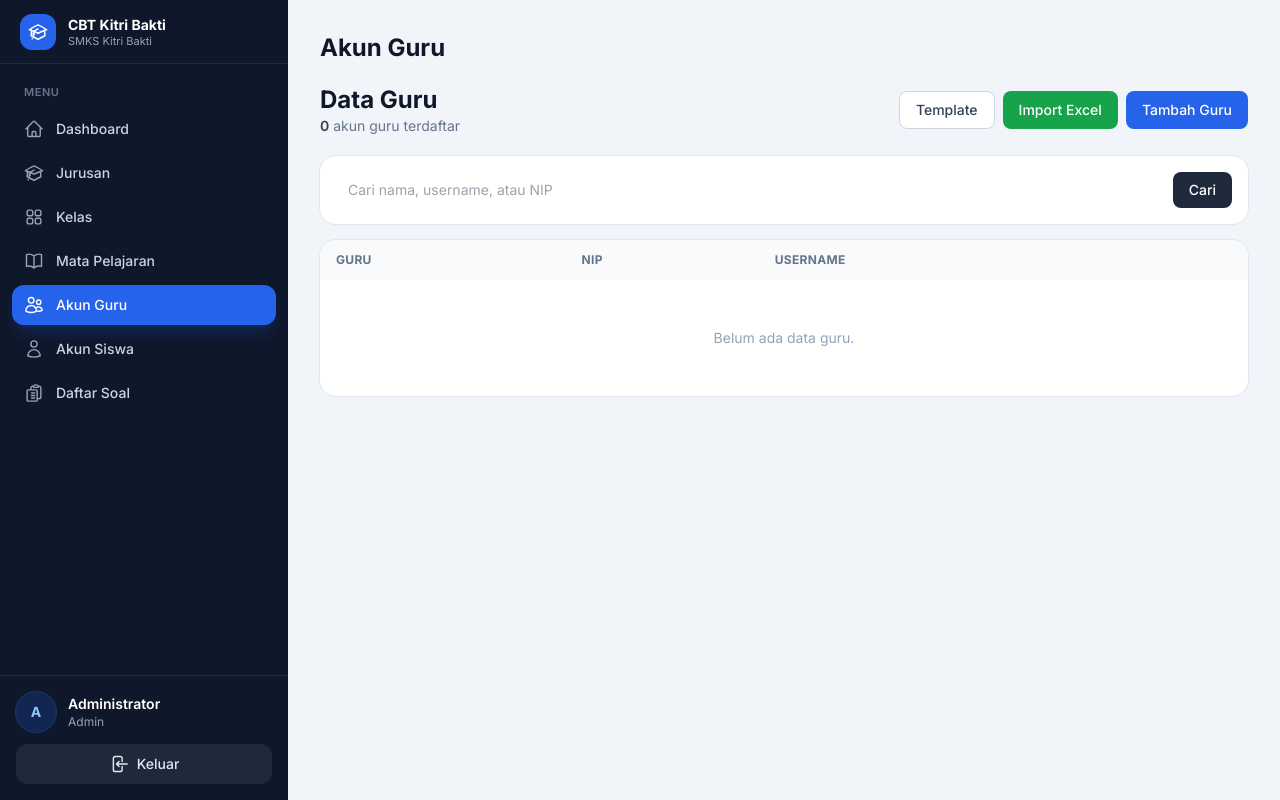
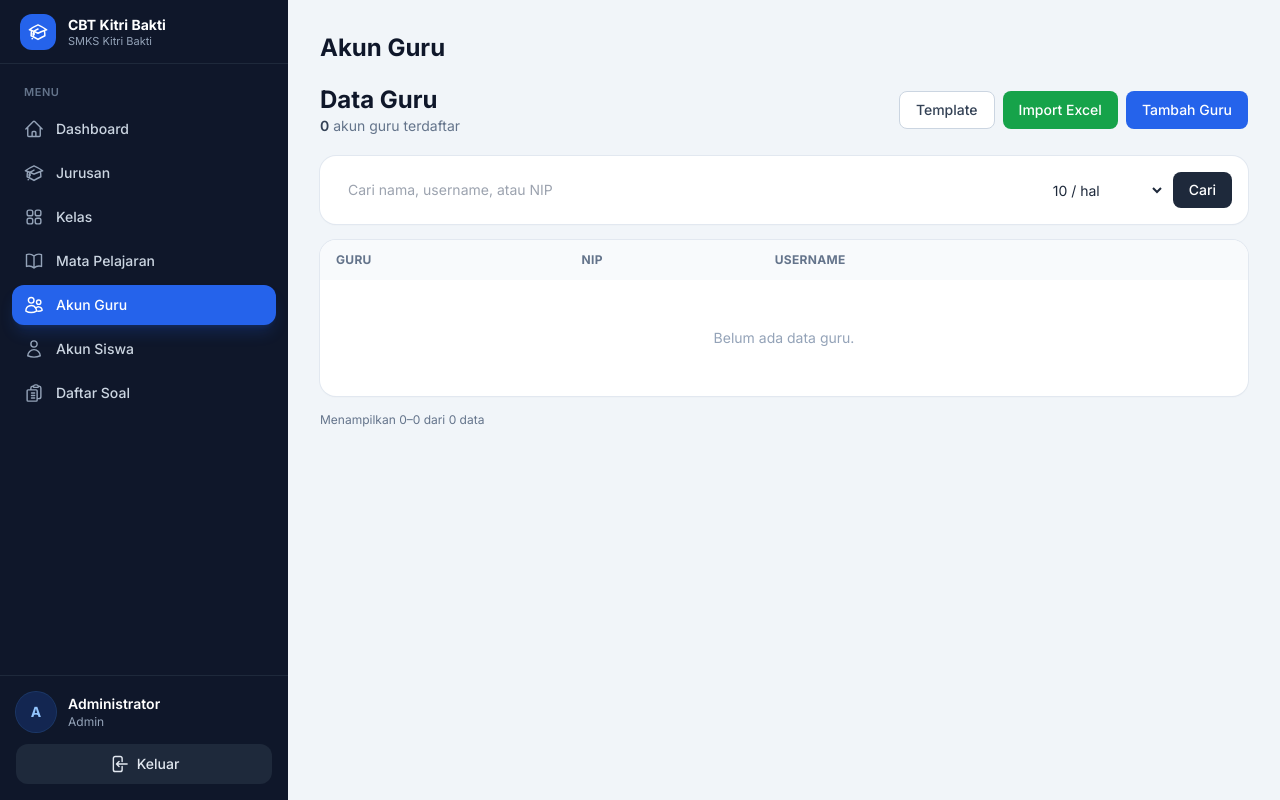
Before and after one commit to Andikasyptr/cbt-kitri, a Laravel app: page /admin/guru in a window 1280 px wide. Run offline with Laravel 12, Linux system fonts and the light colour scheme; a user stored in the database is signed in; data comes from the database, SQL or seed files in the repository; some libraries are stand-ins or nearby versions.

Commit message:
perbaikan pagination

```diff
--- a/app/Http/Controllers/Admin/UserController.php
+++ b/app/Http/Controllers/Admin/UserController.php
@@ -15,8 +15,14 @@ use PhpOffice\PhpSpreadsheet\Writer\Xlsx;
 
 class UserController extends Controller
 {
+    // Pilihan jumlah data per halaman (whitelist)
+    private const PER_PAGE = [10, 25, 50, 100, 250, 500];
+
     public function index(Request $request, string $role)
     {
+        $perPage = (int) $request->input('per_page', 10);
+        $perPage = in_array($perPage, self::PER_PAGE, true) ? $perPage : 10;
+
         $users = User::with('kelas.jurusan')
             ->where('role', $role)
             ->when($request->q, fn ($q, $s) => $q->where(fn ($w) => $w
@@ -27,7 +33,7 @@ class UserController extends Controller
             ->when($role === 'siswa' && $request->status === 'blokir', fn ($q) => $q->where('diblokir', true))
             ->when($role === 'siswa' && $request->status === 'aktif', fn ($q) => $q->where(fn ($w) => $w->where('diblokir', false)->orWhereNull('diblokir')))
             ->orderBy('name')
-            ->paginate(20)
+            ->paginate($perPage)
             ->withQueryString();
 
         return view('admin.users.index', [
@@ -95,7 +101,7 @@ class UserController extends Controller
             'mode'     => 'required|in:pilihan,kelas',
             'aksi'     => 'required|in:blokir,buka',
             'alasan'   => 'nullable|string|max:150',
-            'ids'      => 'nullable|array',
+            'ids'      => 'nullable|array|max:1000',
             'ids.*'    => 'integer',
             'kelas_id' => 'nullable|string',
         ]);
--- a/resources/views/admin/users/index.blade.php
+++ b/resources/views/admin/users/index.blade.php
@@ -11,6 +11,7 @@
     $warna = $guru ? 'bg-violet-100 text-violet-700' : 'bg-emerald-100 text-emerald-700';
     $inisial = fn ($n) => collect(explode(' ', trim($n)))->filter()->take(2)->map(fn ($k) => mb_strtoupper(mb_substr($k, 0, 1)))->implode('');
     $filterAktif = request('q') || request('kelas_id') || request('status');
+    $pilihanPerHalaman = [10, 25, 50, 100, 250, 500];
 @endphp
 
 {{-- Header halaman --}}
@@ -52,9 +53,14 @@
             <option value="blokir" @selected(request('status') === 'blokir')>Diblokir</option>
         </select>
     @endunless
+    <select name="per_page" class="px-3 py-2 sm:w-32" title="Jumlah data per halaman" onchange="this.form.submit()">
+        @foreach ($pilihanPerHalaman as $n)
+            <option value="{{ $n }}" @selected((int) request('per_page', 10) === $n)>{{ $n }} / hal</option>
+        @endforeach
+    </select>
     <button class="btn bg-slate-800 text-white hover:bg-slate-900">Cari</button>
     @if ($filterAktif)
-        <a href="{{ url()->current() }}" class="btn-ghost">Reset</a>
+        <a href="{{ url()->current() }}?per_page={{ request('per_page', 10) }}" class="btn-ghost">Reset</a>
     @endif
 </form>
 
@@ -64,7 +70,9 @@
           class="card mb-4 flex flex-col gap-2 p-3 sm:flex-row sm:items-center">
         @csrf
         <input type="hidden" name="mode" value="pilihan">
-        <span class="text-sm font-medium text-slate-700">Siswa yang dicentang:</span>
+        <span class="text-sm font-medium text-slate-700">
+            Siswa yang dicentang: <b id="jml-dipilih" class="text-blue-600">0</b>
+        </span>
         <select name="aksi" class="px-3 py-2 sm:w-40">
             <option value="blokir">Blokir</option>
             <option value="buka">Buka akses</option>
@@ -96,7 +104,7 @@
         @forelse ($users as $u)
             <tr class="{{ $u->diblokir ? 'bg-red-50/40' : 'hover:bg-slate-50/70' }}">
                 @unless ($guru)
-                    <td class="px-4 py-3"><input type="checkbox" class="cek-baris" name="ids[]" value="{{ $u->id }}" form="form-massal"></td>
+                    <td class="px-4 py-3"><input type="checkbox" class="cek-baris" value="{{ $u->id }}"></td>
                 @endunless
                 <td class="px-4 py-3">
                     <div class="flex items-center gap-3">
@@ -151,7 +159,7 @@
         <div class="card p-4 {{ $u->diblokir ? 'ring-red-200' : '' }}">
             <div class="flex items-start gap-3">
                 @unless ($guru)
-                    <input type="checkbox" class="cek-baris mt-3" name="ids[]" value="{{ $u->id }}" form="form-massal">
+                    <input type="checkbox" class="cek-baris mt-3" value="{{ $u->id }}">
                 @endunless
                 <div class="flex h-10 w-10 shrink-0 items-center justify-center rounded-full text-sm font-bold {{ $warna }}">{{ $inisial($u->name) }}</div>
                 <div class="min-w-0 flex-1">
@@ -196,7 +204,13 @@
     @endforelse
 </div>
 
-<div class="mt-4">{{ $users->links() }}</div>
+<div class="mt-4 flex flex-col gap-2 sm:flex-row sm:items-center sm:justify-between">
+    <p class="text-xs text-slate-500">
+        Menampilkan {{ number_format($users->firstItem() ?? 0) }}&ndash;{{ number_format($users->lastItem() ?? 0) }}
+        dari {{ number_format($users->total()) }} data
+    </p>
+    <div>{{ $users->links() }}</div>
+</div>
 
 {{-- ============ Dialog: Tambah ============ --}}
 <dialog id="dlg-tambah" class="w-[calc(100%-2rem)] max-w-md rounded-2xl p-0 shadow-2xl backdrop:bg-slate-900/50 backdrop:backdrop-blur-sm">
@@ -345,11 +359,57 @@
         return true;
     }
 
-    // Centang semua siswa di halaman
+    // ===== Pilih siswa (centang) =====
+    // Hanya checkbox yang terlihat (desktop ATAU HP) yang dihitung
+    const barisTerlihat = () =>
+        [...document.querySelectorAll('.cek-baris')].filter((c) => c.offsetParent !== null);
+
     const cekSemua = document.getElementById('cek-semua');
+    const jml = document.getElementById('jml-dipilih');
+
+    const hitung = () => {
+        if (!jml) return;
+        const semua = barisTerlihat();
+        const n = semua.filter((c) => c.checked).length;
+        jml.textContent = n;
+        if (cekSemua) {
+            cekSemua.checked = semua.length > 0 && n === semua.length;
+            cekSemua.indeterminate = n > 0 && n < semua.length;
+        }
+    };
+
     if (cekSemua) {
-        cekSemua.addEventListener('change', () =>
-            document.querySelectorAll('.cek-baris').forEach((c) => (c.checked = cekSemua.checked)));
+        cekSemua.addEventListener('change', () => {
+            barisTerlihat().forEach((c) => (c.checked = cekSemua.checked));
+            hitung();
+        });
+    }
+    document.querySelectorAll('.cek-baris').forEach((c) => c.addEventListener('change', hitung));
+
+    // Kumpulkan ID yang dicentang saat form massal dikirim
+    const formMassal = document.getElementById('form-massal');
+    if (formMassal) {
+        formMassal.addEventListener('submit', function (e) {
+            const ids = new Set(barisTerlihat().filter((c) => c.checked).map((c) => c.value));
+            if (ids.size === 0) {
+                e.preventDefault();
+                alert('Pilih minimal satu siswa.');
+                return;
+            }
+            const aksi = this.querySelector('[name=aksi]').value === 'blokir' ? 'Blokir' : 'Buka akses';
+            if (!confirm(`${aksi} ${ids.size} siswa?`)) {
+                e.preventDefault();
+                return;
+            }
+            this.querySelectorAll('input[name="ids[]"]').forEach((i) => i.remove());
+            ids.forEach((v) => {
+                const i = document.createElement('input');
+                i.type = 'hidden';
+                i.name = 'ids[]';
+                i.value = v;
+                this.appendChild(i);
+            });
+        });
     }
 </script>
 @endpush
```
